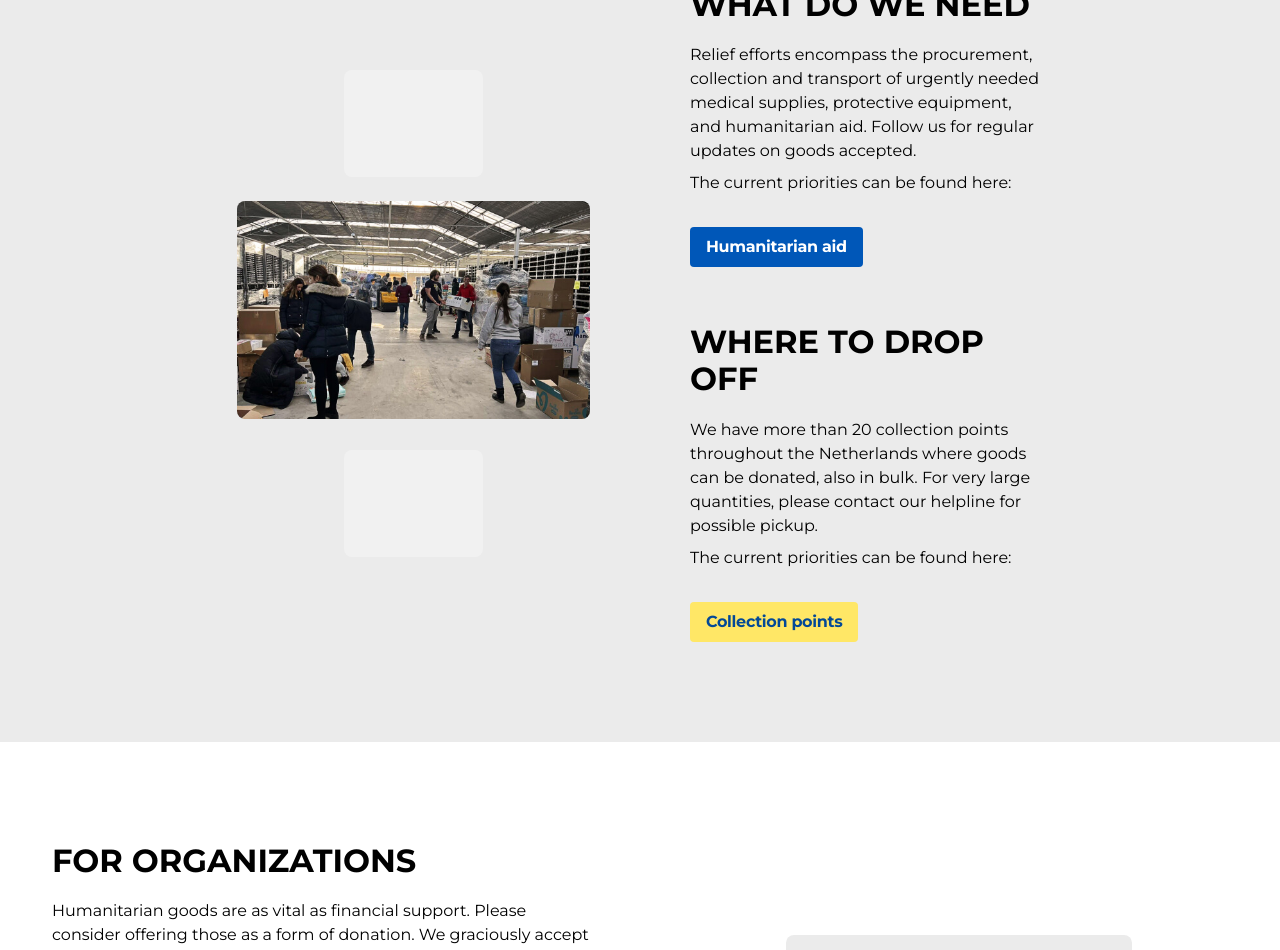
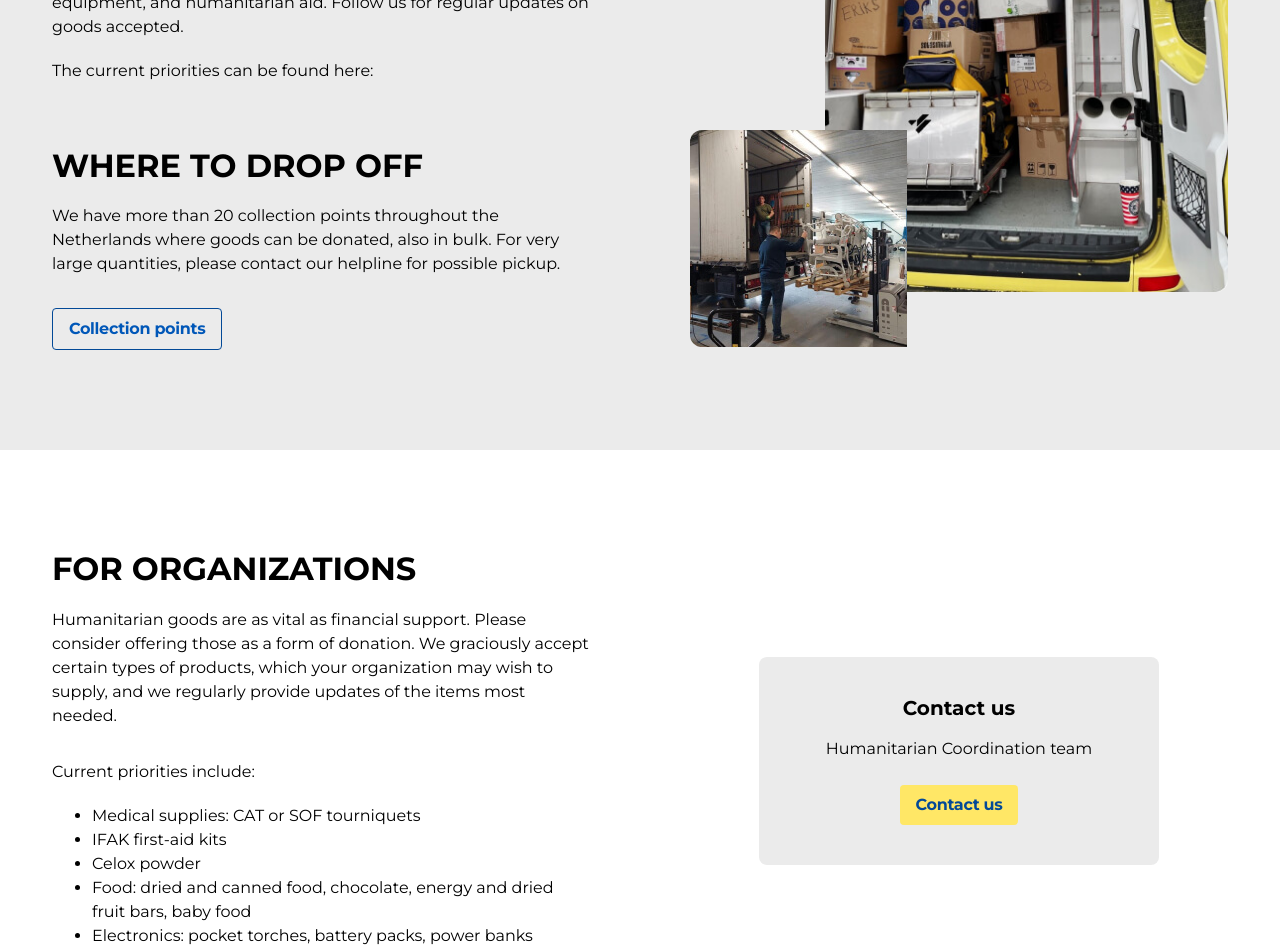
Before and after one commit to ua-nl/ukrainians.nl, a Next.js app in the folder apps/web/: page /humanitarian-aid in a window 1280 px wide. Shown: the part 840-1790 px from the top of the page. Built offline with nearby package versions, Linux system fonts and the light colour scheme.

Commit message:
updated humanitarian aid page

```diff
--- a/apps/web/src/components/humanitarianAid/DonateGoodsSection.tsx
+++ b/apps/web/src/components/humanitarianAid/DonateGoodsSection.tsx
@@ -1,13 +1,16 @@
 import Image from 'next/image';
 import { Col, H1, Para, Section } from 'ui/ux';
 
-import TwoGirls from '../../../public/photo/two-girls.jpg';
+import Storehouse from '../../../public/photo/storehouse.jpg';
 
 export const DonateGoodsSection = () => {
   return (
-    <Section first>
+    <Section second>
       <Col.Container columns={{ sm: 12 }}>
-        <Col.Item sm={6}>
+        <Col.Item sm={6} vAlign="center">
+          <Image src={Storehouse} alt="Two girls" />
+        </Col.Item>
+        <Col.Item sm={6} vAlign="center">
           <H1>Help us do good: donate goods</H1>
           <Para>
             Our foundation provides aid for areas most impacted by Russia’s war.
@@ -15,10 +18,6 @@ export const DonateGoodsSection = () => {
             soldiers and their families.
           </Para>
         </Col.Item>
-
-        <Col.Item sm={6} vAlign="center">
-          <Image src={TwoGirls} alt="Two girls" />
-        </Col.Item>
       </Col.Container>
     </Section>
   );
--- a/apps/web/src/components/humanitarianAid/ForOrganizationsSection.tsx
+++ b/apps/web/src/components/humanitarianAid/ForOrganizationsSection.tsx
@@ -15,11 +15,11 @@ const ContactBoxContainer = styled('div')(() => ({
 const ContactBox = styled('div')(() => ({
   backgroundColor: UASysColors.black10,
   borderRadius: '8px',
-  padding: '32px 40px',
+  padding: '40px',
   display: 'flex',
   flexDirection: 'column',
   alignItems: 'center',
-  maxWidth: 400,
+  width: 400,
 }));
 
 export const ForOrganizationsSection = () => {
@@ -28,23 +28,22 @@ export const ForOrganizationsSection = () => {
       <Col.Container columns={{ sm: 12 }}>
         <Col.Item sm={6}>
           <H1>For organizations</H1>
-          <Para>
+          <Para mb={8}>
             Humanitarian goods are as vital as financial support. Please
             consider offering those as a form of donation. We graciously accept
             certain types of products, which your organization may wish to
             supply, and we regularly provide updates of the items most needed.
           </Para>
-          <Para mb={1}>Current priorities include:</Para>
+          <Para mb={5}>Current priorities include:</Para>
           <List>
+            <li>Medical supplies: CAT or SOF tourniquets</li>
+            <li>IFAK first-aid kits</li>
+            <li>Celox powder</li>
             <li>
-              Medical supplies: CAT or SOF tourniquets; IFAK first-aid kits;
-              Celox powder
+              Food: dried and canned food, chocolate, energy and dried fruit
+              bars, baby food
             </li>
-            <li>
-              Food: dried and canned food; chocolate; energy and dried fruit
-              bars; baby food
-            </li>
-            <li>Electronics: pocket torches; battery packs; power banks</li>
+            <li>Electronics: pocket torches, battery packs, power banks</li>
             <li>Clothing: men’s socks, khaki-coloured T-shirts, belts</li>
           </List>
         </Col.Item>
@@ -52,8 +51,8 @@ export const ForOrganizationsSection = () => {
         <Col.Item sm={6} vAlign="center">
           <ContactBoxContainer>
             <ContactBox>
-              <H3>Contact us</H3>
-              <Para>Humanitarian Coordination team</Para>
+              <H3 mb={4}>Contact us</H3>
+              <Para mb={6}>Humanitarian Coordination team</Para>
               <Button type="accent">Contact us</Button>
             </ContactBox>
           </ContactBoxContainer>
--- a/apps/web/src/components/humanitarianAid/WhatDoWeNeedSection.tsx
+++ b/apps/web/src/components/humanitarianAid/WhatDoWeNeedSection.tsx
@@ -1,67 +1,46 @@
 import { Box } from '@mui/material';
-import { styled } from '@mui/system';
 import Image from 'next/image';
 import { useUIContext } from 'ui/lib';
-import { Button, Col, H1, Para, Section } from 'ui/ux';
+import { Button, Col, H1, ImgBox, Para, Section } from 'ui/ux';
+import LoadTruckImg from '../../../public/photo/load-truck.jpg';
+import PackedTruckImg from '../../../public/photo/packed-truck.jpg';
 
-import StorehouseImg from '../../../public/photo/storehouse.jpg';
 
-const ImgBox = styled('div')(() => ({
-  width: 139,
-  height: 107,
-  backgroundColor: '#fff',
-  opacity: 0.3,
-  borderRadius: '8px',
-}));
-
-const Img = styled(Image)(() => ({
-  borderRadius: '8px',
-}));
 
 export const WhatDoWeNeedSection = () => {
   const ctx = useUIContext();
 
   return (
-    <Section thin bgColor="grey">
+    <Section bgColor="grey">
       <Col.Container columns={{ sm: 12 }}>
-        <Col.Item sm={6} vAlign="center" order={{ xs: 2, sm: 1 }}>
-          <Box mb={{ xs: 8, sm: 0 }} display="flex" justifyContent="center">
-            <ImgBox />
-          </Box>
-          <Box mt={{ xs: 0, sm: 6 }} borderRadius="8px">
-            <Img src={StorehouseImg} />
-          </Box>
-          <Box mt={{ xs: 8, sm: 6 }} display="flex" justifyContent="center">
-            <ImgBox />
-          </Box>
-        </Col.Item>
 
-        <Col.Item sm={6} vAlign="center" order={{ xs: 1, sm: 2 }}>
+        <Col.Item sm={6} vAlign="center">
           <H1>What do we need</H1>
-          <Para>
+          <Para mb={5}>
             Relief efforts encompass the procurement, collection and transport
             of urgently needed medical supplies, protective equipment, and
             humanitarian aid. Follow us for regular updates on goods accepted.
           </Para>
-          <Para>The current priorities can be found here:</Para>
-          <Box mt={8} mb={14}>
-            <Button type="primary">
-              {' '}
-              {ctx.l10n[ctx.texts.humanitarianAid]}
-            </Button>
-          </Box>
+          <Para mb={16}>The current priorities can be found here:</Para>
+
           <H1>Where to drop off</H1>
           <Para>
-            We have more than 20 collection points throughout the Netherlands
-            where goods can be donated, also in bulk. For very large quantities,
-            please contact our helpline for possible pickup.
+          We have more than 20 collection points throughout the Netherlands where goods can be donated, also in bulk. For very large quantities, please contact our helpline for possible pickup.
           </Para>
-          <Para>The current priorities can be found here:</Para>
           <Box mt={8}>
-            <Button type="accent">
+            <Button>
               {ctx.l10n[ctx.texts.collectionPoints]}
             </Button>
           </Box>
+        </Col.Item>
+
+        <Col.Item sm={6} vAlign="center">
+          <ImgBox sx={{ float: 'right', marginLeft: '25%' }}>
+            <Image src={PackedTruckImg} />
+          </ImgBox>
+          <ImgBox sx={{ float: 'left', width: '50%', marginTop: '-30%' }}>
+            <Image src={LoadTruckImg} />
+          </ImgBox>
         </Col.Item>
       </Col.Container>
     </Section>
```
